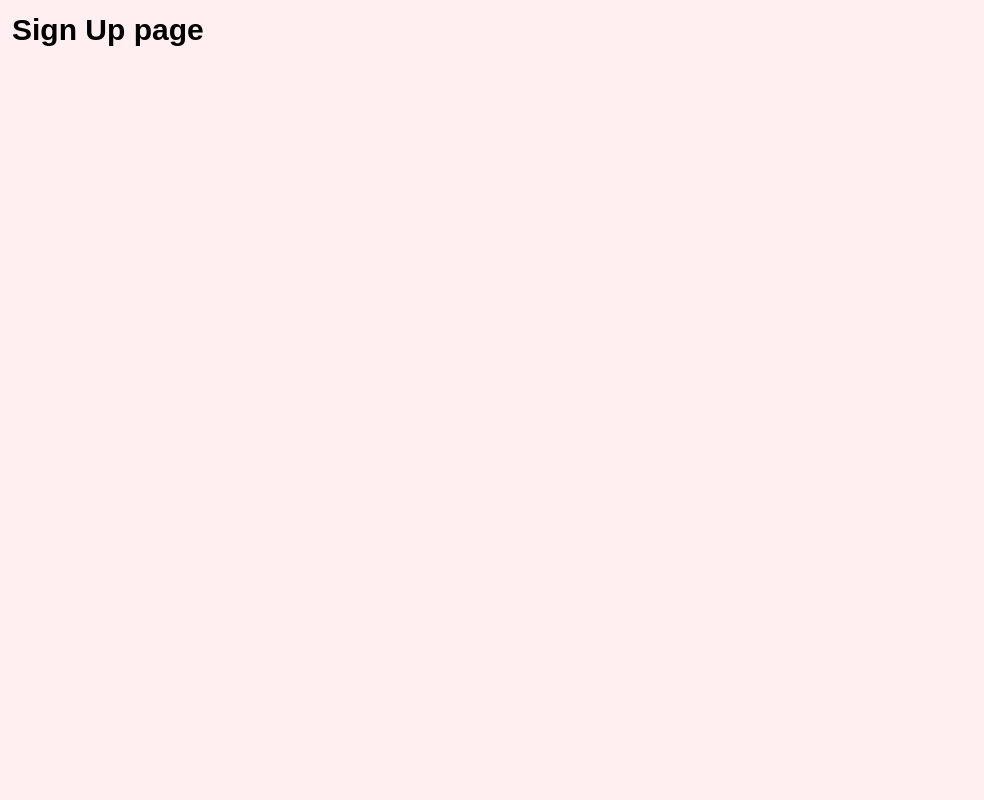
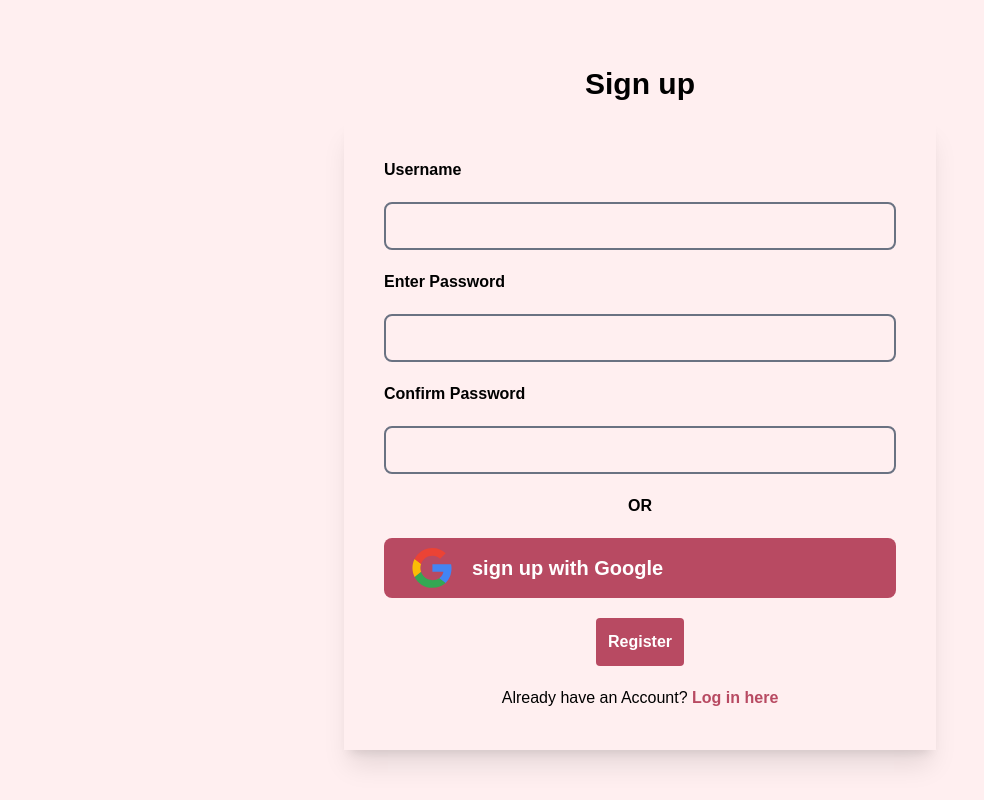
Before and after one commit to tayuprosper/flavor-verse, a React (Vite) app in the folder Frontend/flavorverse/: page /signup in a window 1280 px wide. Shown: the whole page, without its empty margins (0-984 px from the left). Built offline with nearby package versions, Linux system fonts and the light colour scheme.

Commit message:
"added some more pages"

```diff
--- /dev/null
+++ b/Frontend/flavorverse/src/FormUtilities/validateform.js
@@ -0,0 +1,33 @@
+export const validate_form_signup_form = (formData, setFormError)=>{
+    if (formData.username.length < 5){
+        setFormError("Username can not be less than 5 characters");
+        return false;
+    }
+    if (formData.password1.length < 6 || formData.password2.length < 6){
+        setFormError("Password must be 7 characters or more");
+        return false;
+    }
+
+    if (formData.password1 != formData.password2){
+        setFormError("Passwords don't match");
+        return false;
+    }
+
+    setFormError('')
+    return true;
+}
+export const validate_form_login_form = (formData, setFormError)=>{
+    if (!formData.username){
+        setFormError("Username field can not be empty");
+        return false;
+    }
+    if (!formData.password){
+        setFormError("Password field can not be empty");
+        return false;
+    }
+
+
+
+    setFormError('')
+    return true;
+}
--- /dev/null
+++ b/Frontend/flavorverse/src/api/auth.js
@@ -0,0 +1,26 @@
+//all authentication is done here
+const BASE_URL = "http://127.0.0.1:5000";
+
+export const create_user = async (formData, setFormError)=>{
+    const json = JSON.stringify({"name": formData.username, "password": formData.password1})
+    console.log(json)
+    const API_OPTIONS = {
+        method: 'POST',
+        headers: {
+            "Content-Type": "application/json",
+        },
+        body: JSON.stringify({"name": formData.username, "password": formData.password1}),
+    }
+
+    const response = await fetch(`${BASE_URL}/register`,API_OPTIONS);
+    if (response.status === 200){
+        const data = await response.json()
+        console.log(data);
+        return data;
+    }else{
+        setFormError("An error occured please try again!!")
+        return null;
+
+    }
+
+}
--- a/Frontend/flavorverse/src/assets/ButtonPrimary.jsx
+++ b/Frontend/flavorverse/src/assets/ButtonPrimary.jsx
@@ -1,6 +1,10 @@
 const ButtonPrimary = ({ onclick ,label})=>{
     return (
-        <button className="bg-[#b84A62] hover:shadow-2xl text-white font-bold p-3 rounded-sm text">
+        <button className="bg-[#b84A62] hover:shadow-2xl
+         text-white font-bold
+         p-3 rounded-sm text w-fit cursor-pointer"
+         onClick={onclick}
+         >
           { label }
         </button>
     )
--- a/Frontend/flavorverse/src/index.css
+++ b/Frontend/flavorverse/src/index.css
@@ -13,3 +13,16 @@ body{
 .text-important{
   color: #b84A62;
 }
+
+
+label{
+  font-weight: bolder;
+}
+
+input{
+  padding-left: 1em;
+}
+
+input:focus{
+  outline: none;
+}
--- a/Frontend/flavorverse/src/pages/LoginPage.jsx
+++ b/Frontend/flavorverse/src/pages/LoginPage.jsx
@@ -1,7 +1,68 @@
-const LoginPage =()=>{
+import { useState } from "react";
+import ButtonPrimary from "../assets/ButtonPrimary"
+import { validate_form_login_form } from "../FormUtilities/validateform";
+const LoginPage = ()=>{
+
+
+    const [formData ,setFormData] = useState({
+        username: '',
+        password: '',
+    });
+
+    const [formError, setFromError] = useState('');
+
+
+    const handleSubmit = (e)=>{
+        e.preventDefault();
+        if (validate_form_login_form(formData, setFromError)){
+            alert("Success");
+        }else{
+            alert("Failure");
+        }
+        alert(formData.username);
+    }
+
+
+    const handleChange = (e)=>{
+        const field_name = e.target.name;
+        const field_value = e.target.value;
+        setFormData({...formData, [field_name]: field_value});
+    }
+
+
     return(
-        <h1 className="font-bold text-3xl p-3">Log in page</h1>
+        <div className="sign-up-form w-screen h-screen px-40 flex-col flex justify-center items-center">
+            <h1 className="text-3xl  font-bold m-4">Log in</h1>
+            <form action="#" className="flex flex-col gap-5 p-10 shadow-xl rouded-sm">
+                <label htmlFor="username">Username</label>
+                <input type="text"
+                name="username"
+                value={formData.username}
+                onChange={(e)=>handleChange(e)} id="name"
+                className="border-2 border-gray-500 rounded-lg h-12 w-[40vw]"
+                />
+                <label htmlFor="password">Enter Password</label>
+                <input type="password"
+                 name="password"
+                 value={formData.password} id="name"
+                 className="border-2 border-gray-500 rounded-lg h-12 w-[40vw]"
+                 onChange={(e)=>handleChange(e)}/>
+                <p className="text-center font-bold">OR</p>
+                <div className="google-signup cursor-pointer bg-[#b84A62] pl-5 h-15 rounded-lg flex gap-3 items-center">
+                    <div className="google-logo  rounded-full p-2">
+                        <img src="google.svg" alt=""  className="h-10"/>
+                    </div>
+                    <div className="google-text text-white font-bold text-xl">
+                        sign in with Google
+                    </div>
+                </div>
+                {
+                    formError && <p className="text-center font-semibold text-important">{formError}</p>
+                }
+                <center><ButtonPrimary label={"Log in"}   onclick={(e)=>handleSubmit(e)}/></center>
+                <p className="text-center">New to flavorverse? <span className="font-bold text-important cursor-pointer">Sign up here</span></p>
+            </form>
+        </div>
     )
 }
-
 export default LoginPage;
--- a/Frontend/flavorverse/src/pages/SignUpPage.jsx
+++ b/Frontend/flavorverse/src/pages/SignUpPage.jsx
@@ -1,6 +1,81 @@
+import { useState } from "react";
+import ButtonPrimary from "../assets/ButtonPrimary"
+import {validate_form_signup_form } from "../FormUtilities/validateform";
+import { create_user } from "../api/auth";
 const SignUpPage = ()=>{
+
+
+    const [formData ,setFormData] = useState({
+        username: '',
+        password1: '',
+        password2: '',
+    });
+
+    const [formError, setFromError] = useState('');
+
+
+    const handleSubmit = async (e)=>{
+        e.preventDefault();
+        if (validate_form_signup_form(formData, setFromError)){
+            const res = await create_user(formData, setFormData);
+            if (!res){
+                return;
+            }else{
+                alert("Account creation succeeded");
+                return;
+            }
+        }else{
+            // alert("Failure");
+        }
+        // alert(formData.username);
+    }
+
+
+    const handleChange = (e)=>{
+        const field_name = e.target.name;
+        const field_value = e.target.value;
+        setFormData({...formData, [field_name]: field_value});
+    }
+
+
     return(
-        <h1 className="font-bold text-3xl p-3">Sign Up page</h1>
+        <div className="sign-up-form w-screen h-screen px-40 flex-col flex justify-center items-center">
+            <h1 className="text-3xl  font-bold m-4">Sign up</h1>
+            <form action="#" className="flex flex-col gap-5 p-10 shadow-xl rouded-sm">
+                <label htmlFor="username">Username</label>
+                <input type="text"
+                name="username"
+                value={formData.username}
+                onChange={(e)=>handleChange(e)} id="name"
+                className="border-2 border-gray-500 rounded-lg h-12 w-[40vw]"
+                />
+                <label htmlFor="password1">Enter Password</label>
+                <input type="password"
+                 name="password1"
+                 value={formData.password1} id="name"
+                 className="border-2 border-gray-500 rounded-lg h-12 w-[40vw]"
+                 onChange={(e)=>handleChange(e)}/>
+                 <label htmlFor="password2">Confirm Password</label>
+                <input type="password"
+                value={formData.password2} name="password2"
+                className="border-2 border-gray-500 rounded-lg h-12 w-[40vw]"
+                id="name" onChange={(e)=>handleChange(e)}/>
+                <p className="text-center font-bold">OR</p>
+                <div className="google-signup cursor-pointer bg-[#b84A62] pl-5 h-15 rounded-lg flex gap-3 items-center">
+                    <div className="google-logo  rounded-full p-2">
+                        <img src="google.svg" alt=""  className="h-10"/>
+                    </div>
+                    <div className="google-text text-white font-bold text-xl">
+                        sign up with Google
+                    </div>
+                </div>
+                {
+                    formError && <p className="text-center font-semibold text-important">{formError}</p>
+                }
+                <center><ButtonPrimary label={"Register"}   onclick={(e)=>handleSubmit(e)}/></center>
+                <p className="text-center">Already have an Account? <span className="font-bold text-important cursor-pointer">Log in here</span></p>
+            </form>
+        </div>
     )
 }
 export default SignUpPage;
```
Also changed, not shown: Frontend/flavorverse/public/google.svg (added).
